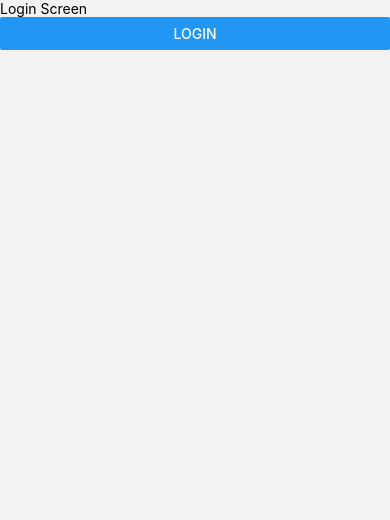
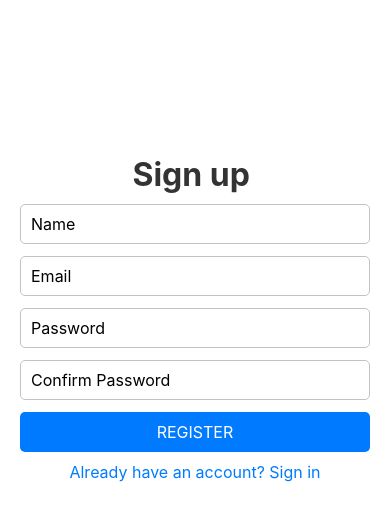
Before and after one commit to ProfeJulianLasso/todo-frontend-react-native, a React Native app: screen /SignUp in a window 390 px wide. Before the commit this address had no page. Shown: the top 520 px of the page. Built offline with nearby package versions, Linux system fonts and the light colour scheme.

Commit message:
feat: :sparkles: se da soporte a la autenticación y navegación bajo la misma

```diff
--- a/src/navigation/RootNavigator.tsx
+++ b/src/navigation/RootNavigator.tsx
@@ -1,23 +1,33 @@
 import {createNativeStackNavigator} from '@react-navigation/native-stack';
 import React from 'react';
+import {useAuth} from '../context/AuthContext';
 import LoginScreen from '../screens/Login';
+import SignUpScreen from '../screens/SignUp';
 import TabNavigator from './TabNavigator';
 
 export type RootStackParamList = {
   Login: undefined;
+  SignUp: undefined;
   TabNavigator: undefined;
 };
 
 const Stack = createNativeStackNavigator<RootStackParamList>();
 
 const RootNavigator = () => {
+  const {isAuthenticated} = useAuth();
+
   return (
     <Stack.Navigator
-      initialRouteName={'Login'}
+      initialRouteName={isAuthenticated ? 'TabNavigator' : 'Login'}
       screenOptions={{
         headerShown: false,
       }}>
+      {!isAuthenticated ? (
+        <>
           <Stack.Screen name="Login" component={LoginScreen} />
+          <Stack.Screen name="SignUp" component={SignUpScreen} />
+        </>
+      ) : (
         <Stack.Screen
           name="TabNavigator"
           component={TabNavigator}
@@ -28,6 +38,7 @@ const RootNavigator = () => {
             headerShadowVisible: false,
           }}
         />
+      )}
     </Stack.Navigator>
   );
 };
```
Lines whose indentation alone changed are shown as unchanged.
